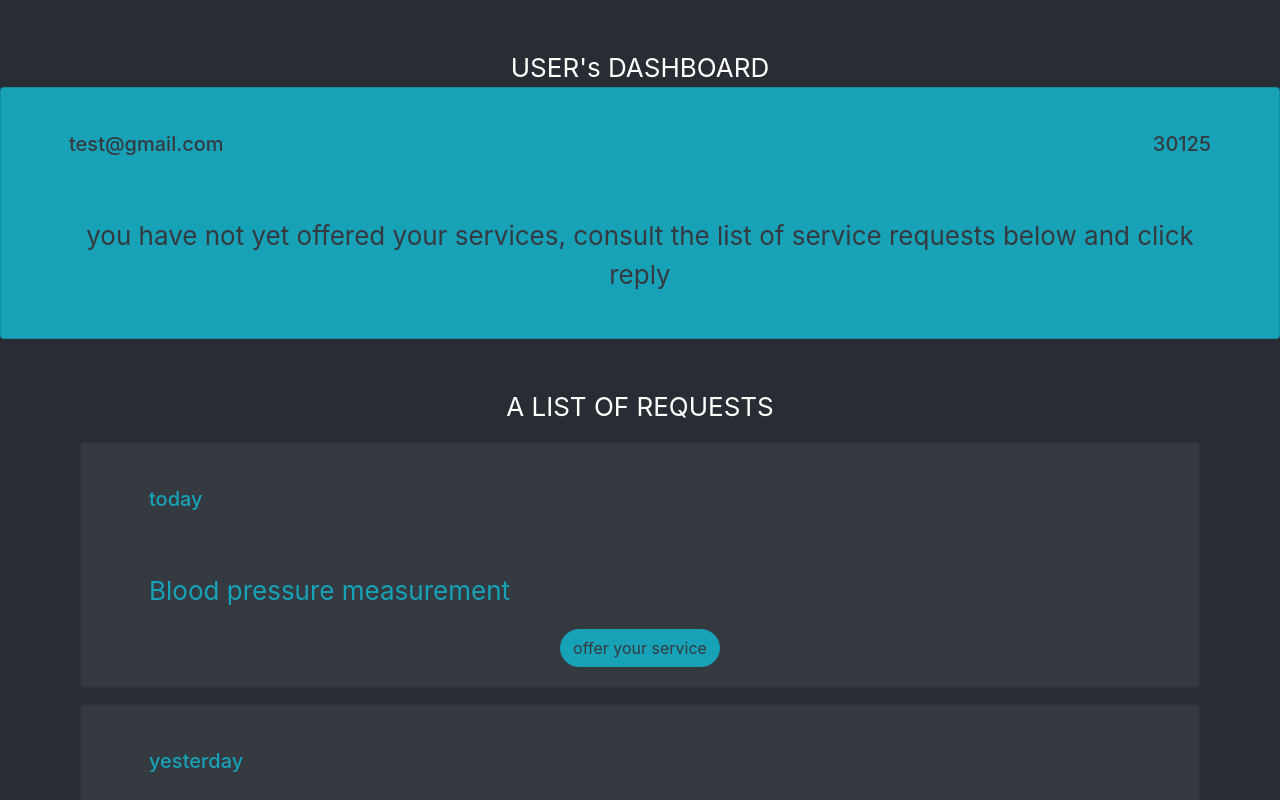
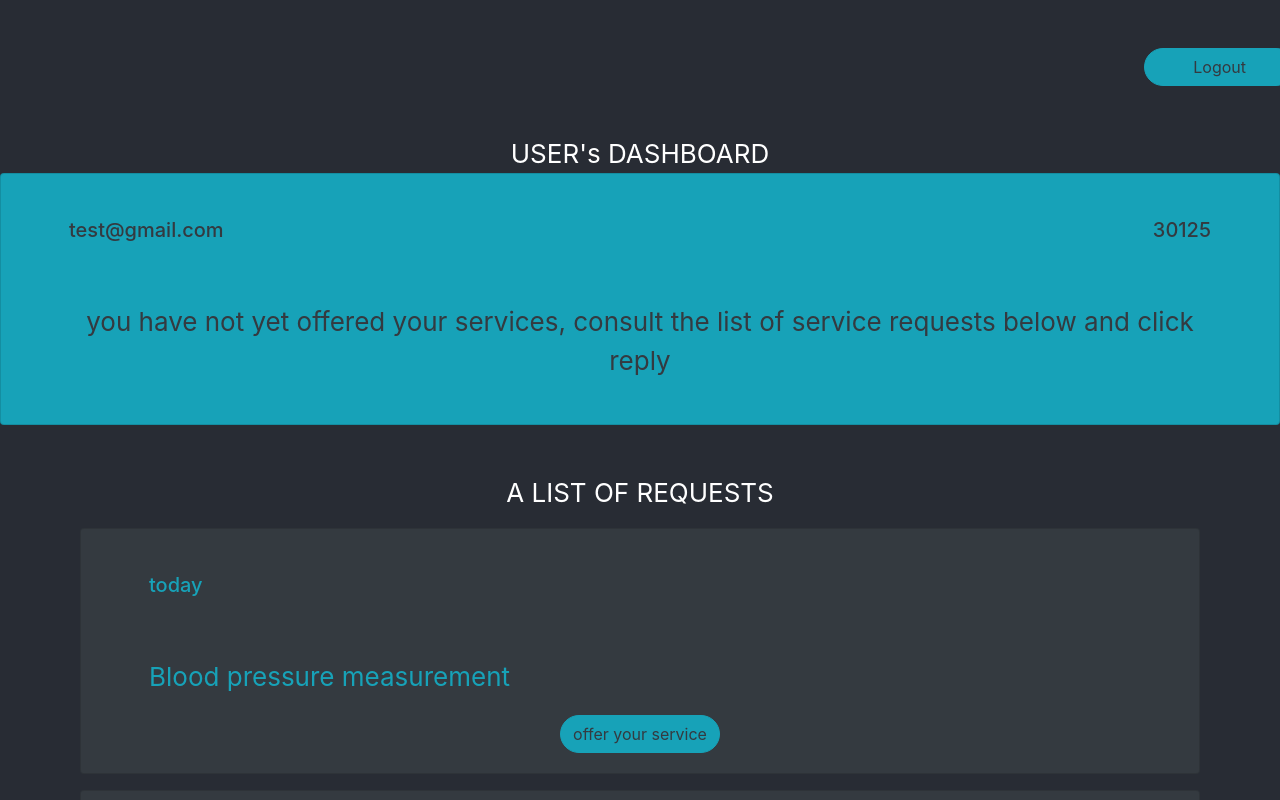
Before and after one commit to marcosaccarola/Health-Advantage, a React (Create React App) app: page / in a window 1280 px wide. Shown: the top 800 px of the page. Built offline with nearby package versions, Linux system fonts and the light colour scheme.

Commit message:
logout basic button

```diff
--- a/src/components/0000-Home.jsx
+++ b/src/components/0000-Home.jsx
@@ -1,6 +1,7 @@
 import LandingInterface from "./0100-LandingInterface"
 import {useState} from 'react'
 import Dashboard from "./0200-Dashboard"
+import {Button} from "react-bootstrap"
 
 const Home=()=>{
     const[currentUser,setCurrentUser]=useState(
@@ -29,6 +30,15 @@ const Home=()=>{
 
     return (
         <div>
+            {currentUser&&
+            <div className='row justify-content-end mt-5'>
+                <Button
+                    variant="info rounded-pill text-dark px-5"
+                    onClick={()=>setCurrentUser()}
+                    >Logout</Button>
+            </div>
+            }
+
             {currentUser
                 ?<Dashboard currentUser={currentUser} />
                 :<LandingInterface setCurrentUser={setCurrentUser} />
```
